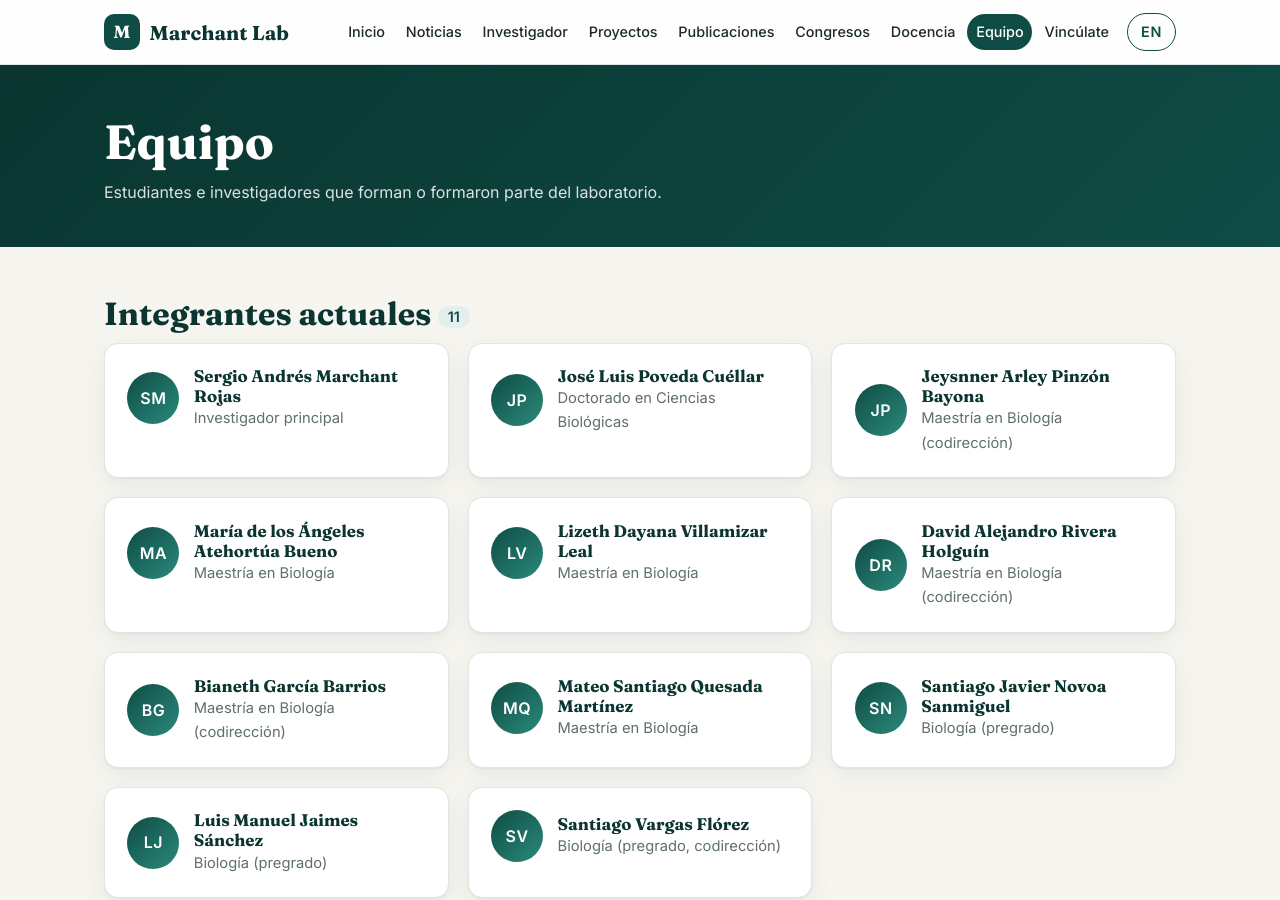
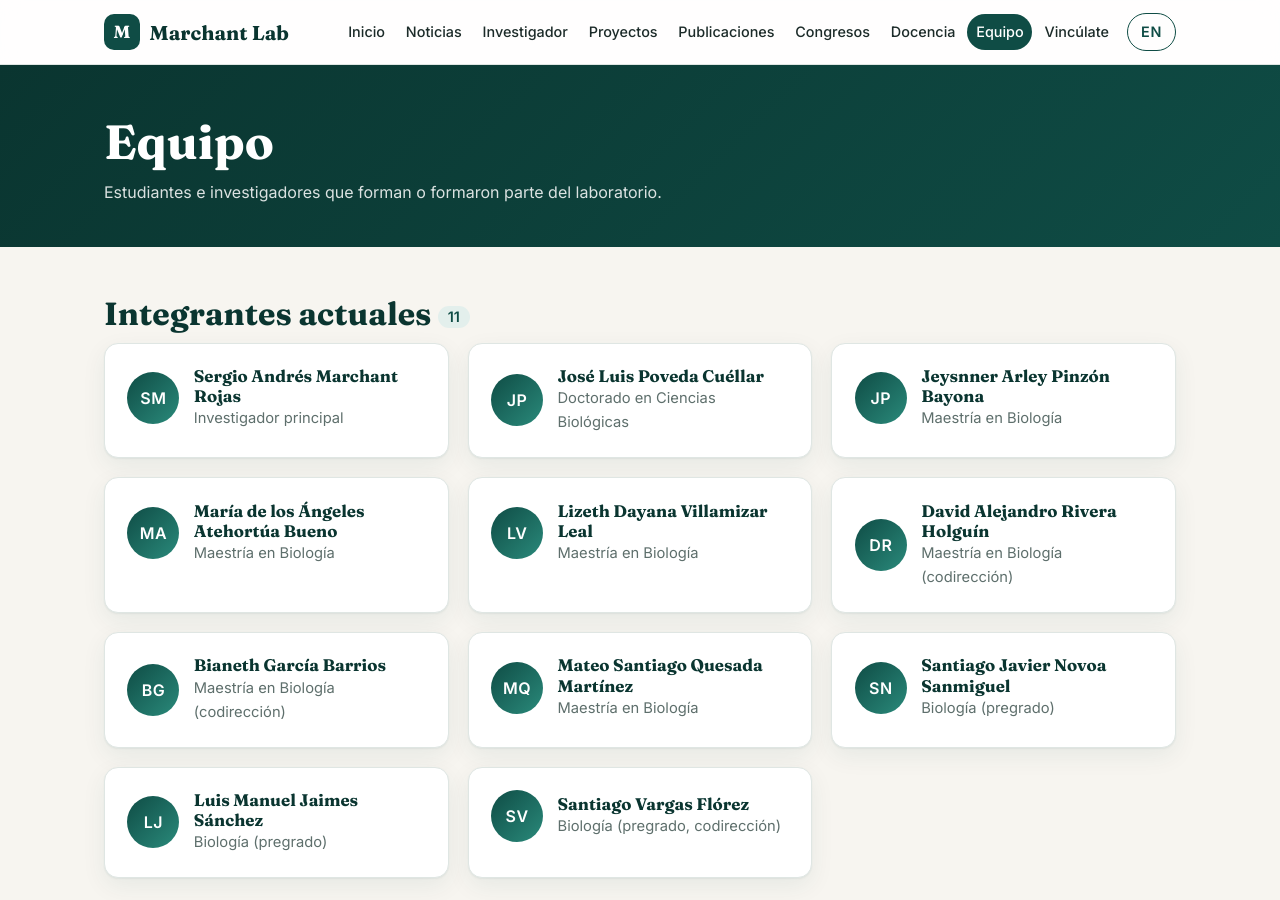
Before and after one commit to Marchant-Lab/marchant-lab-web, a Jekyll site: the page built from equipo.html, in a window 1280 px wide and 900 px high. Built offline with Jekyll 4.4.1, drawn with Linux system fonts in a browser that asks for light colours.

Commit message:
Jeysnner Pinzón: director de su maestría (codirección solo en el pregrado)
Co-Authored-By: Claude Opus 5.5 <noreply@anthropic.com>

```diff
--- a/_data/personas.yml
+++ b/_data/personas.yml
@@ -10,7 +10,7 @@
   rol: Doctorado en Ciencias Biológicas
   estado: actual
 - nombre: Jeysnner Arley Pinzón Bayona
-  rol: Maestría en Biología (codirección)
+  rol: Maestría en Biología
   estado: actual
 - nombre: María de los Ángeles Atehortúa Bueno
   rol: Maestría en Biología
```
